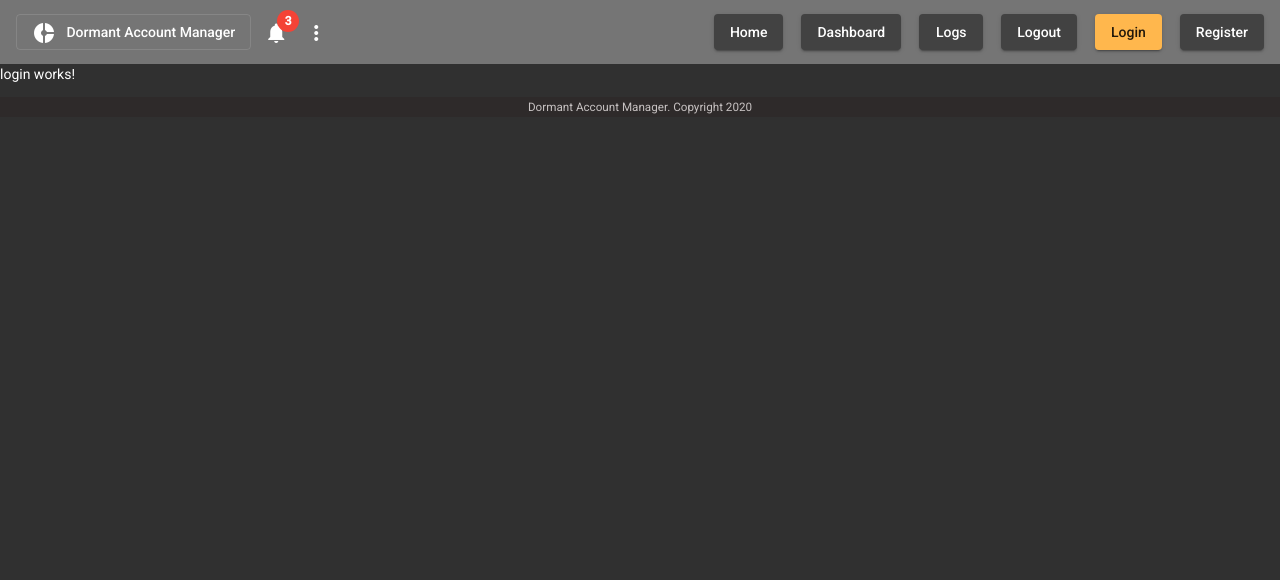
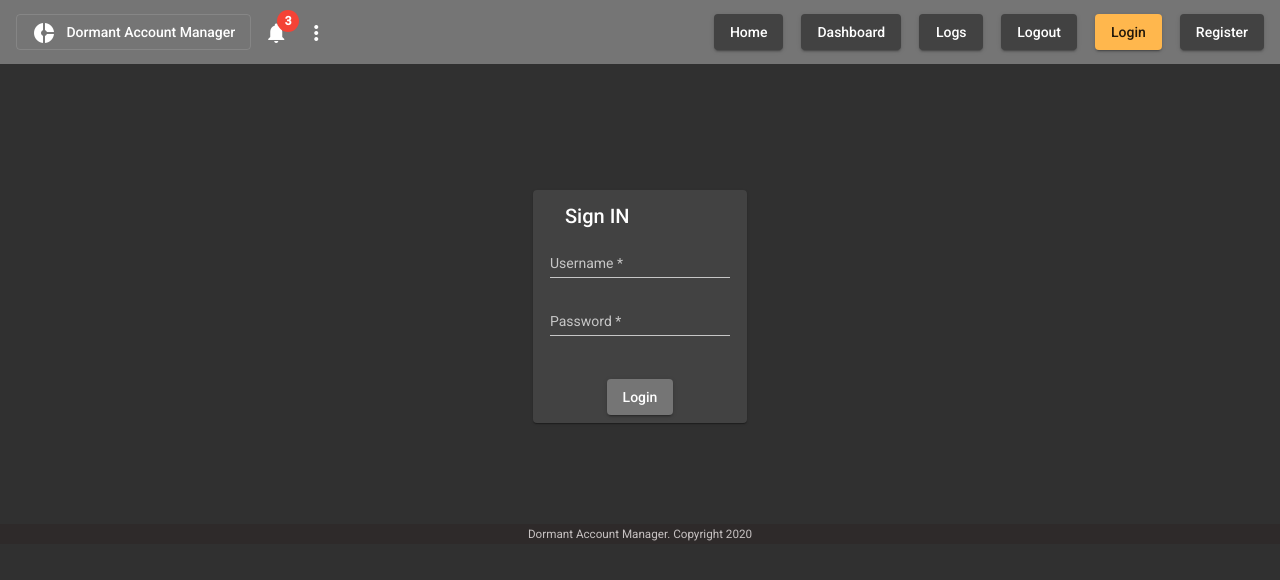
Before and after one commit to sprtkd/resource-dashboard, an Angular app: page /resource-dashboard/home/login in a window 1280 px wide. Shown: the top 580 px of the page. Built offline with nearby package versions, Linux system fonts and the light colour scheme.

Commit message:
Login form

```diff
--- a/package.json
+++ b/package.json
@@ -16,6 +16,7 @@
     "@angular/common": "~9.1.1",
     "@angular/compiler": "~9.1.1",
     "@angular/core": "~9.1.1",
+    "@angular/flex-layout": "^9.0.0-beta.29",
     "@angular/forms": "~9.1.1",
     "@angular/material": "^9.2.1",
     "@angular/platform-browser": "~9.1.1",
--- a/src/app/landing/login/login.component.css
+++ b/src/app/landing/login/login.component.css
@@ -0,0 +1,5 @@
+#login-div{
+    text-align: center;
+    margin-top:2%;
+    padding:100px;
+}
--- a/src/app/landing/login/login.component.html
+++ b/src/app/landing/login/login.component.html
@@ -1 +1,30 @@
-<p>login works!</p>
+<div id="login-div" fxLayout="row wrap" fxLayoutAlign="center center" >
+<mat-card class="example-card">
+    <mat-card-header>
+        <mat-card-title>Sign IN</mat-card-title>
+      </mat-card-header>
+    <mat-card-content>
+      <form class="example-form">
+        <table class="example-full-width" cellspacing="0">
+          <tr>
+            <td>
+              <mat-form-field class="example-full-width">
+              <input matInput placeholder="Username" [(ngModel)]="username" name="username" required>
+              </mat-form-field>
+            </td>
+          </tr>
+          <tr>
+          <td><mat-form-field class="example-full-width">
+            <input matInput placeholder="Password" [(ngModel)]="password"type="password" name="password" required>
+          </mat-form-field></td>
+        </tr></table>
+      </form>
+
+    </mat-card-content>
+    <mat-card-actions>
+      <button mat-raised-button (click)="login()" color="primary">Login</button>
+    </mat-card-actions>
+
+  </mat-card>
+
+</div>
--- a/src/app/landing/login/login.component.ts
+++ b/src/app/landing/login/login.component.ts
@@ -1,4 +1,6 @@
 import { Component, OnInit } from '@angular/core';
+
+import {Router} from '@angular/router';
 
 @Component({
   selector: 'app-login',
@@ -7,9 +9,19 @@ import { Component, OnInit } from '@angular/core';
 })
 export class LoginComponent implements OnInit {
 
-  constructor() { }
+  constructor(private router: Router) { }
+  username: string;
+  password: string;
 
   ngOnInit(): void {
   }
 
+  login() : void {
+    if(this.username == 'admin' && this.password == 'admin'){
+     this.router.navigate(["app/dashboard"]);
+    }else {
+      alert("Invalid credentials");
+    }
+  }
+
 }
--- a/src/styles.css
+++ b/src/styles.css
@@ -1,4 +1,4 @@
 /* You can add global styles to this file, and also import other style files */
-
+@import '~@angular/material/prebuilt-themes/indigo-pink.css';
 html, body { height: 100%; }
 body { margin: 0; font-family: Roboto, "Helvetica Neue", sans-serif; }
```
Also changed, not shown: src/app/app.module.ts (+9 -1 lines), 1 other file (tests, documents, lock files or other folders).
